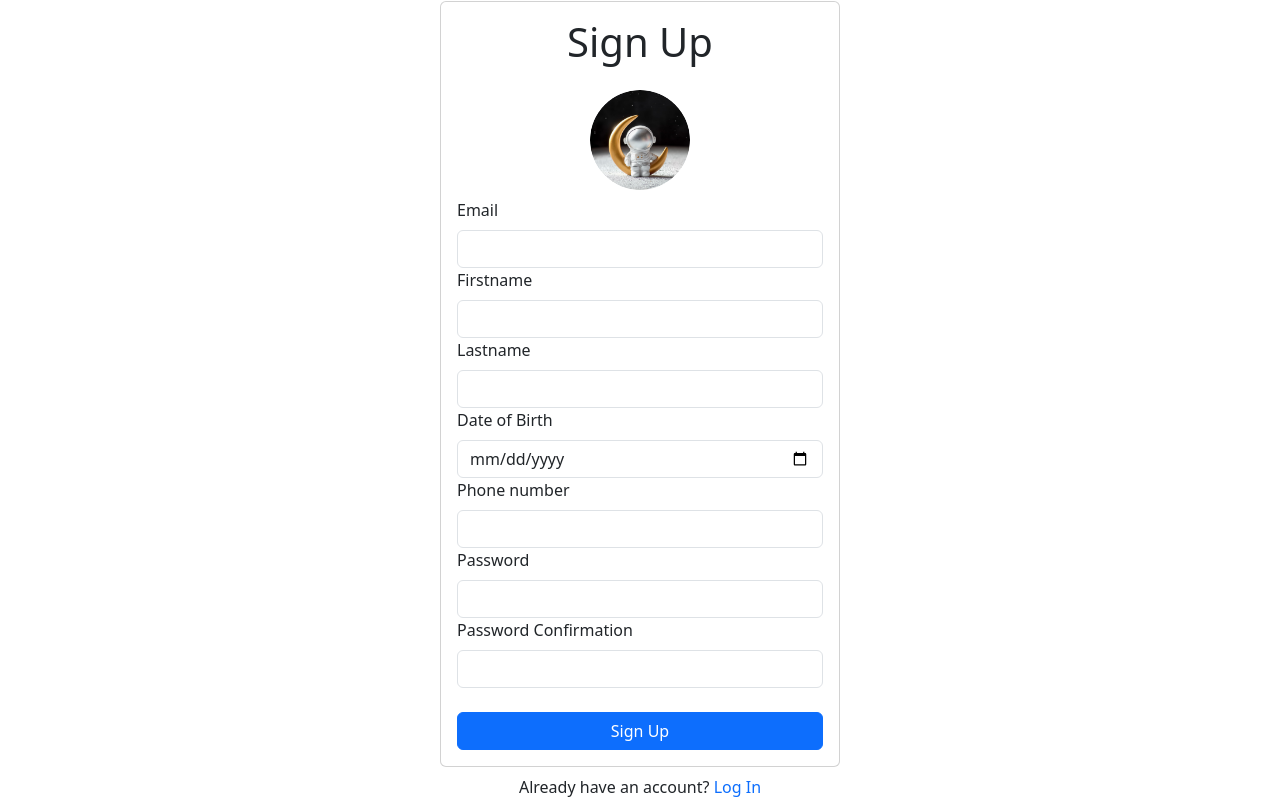
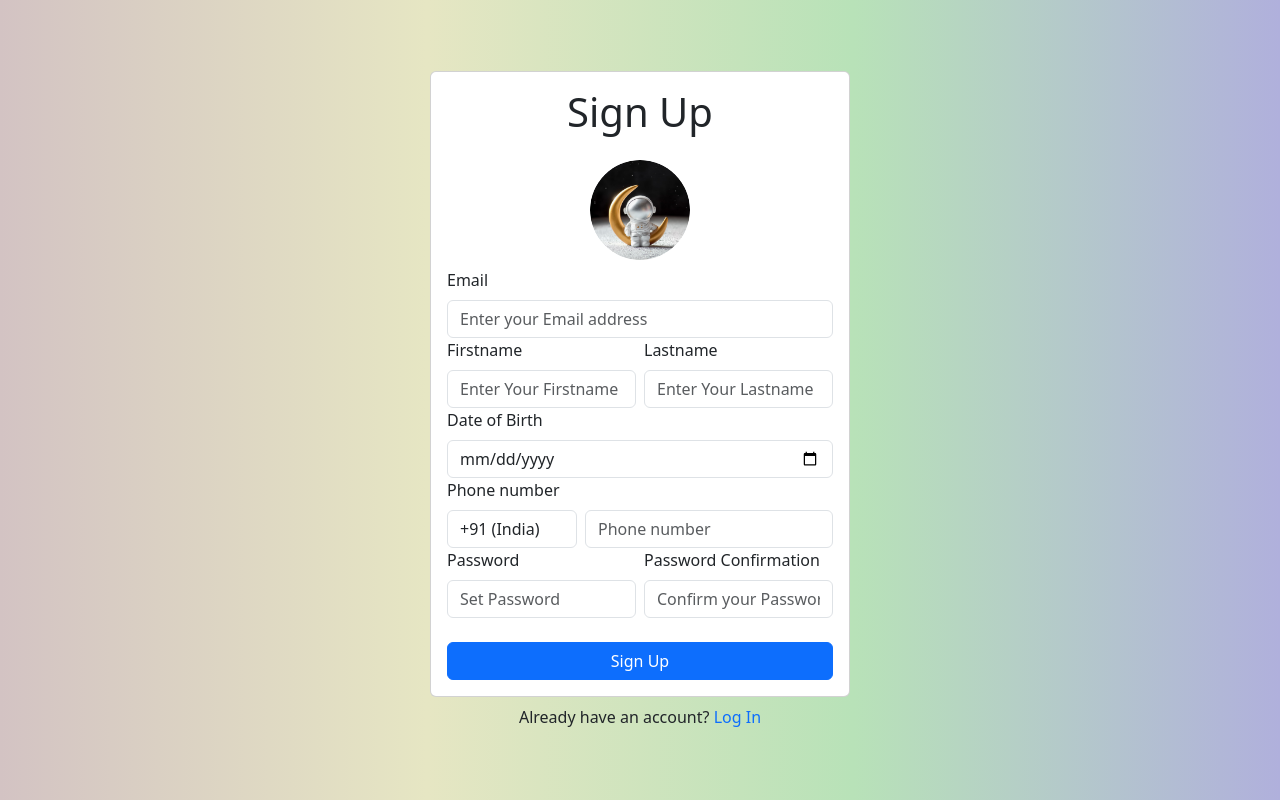
Before and after one commit to Thirumeni2811/Profile-Firebase, a React (Create React App) app: page /signup in a window 1280 px wide. Built offline with nearby package versions, Linux system fonts and the light colour scheme; no server answers.

Commit message:
features added

```diff
--- /dev/null
+++ b/public/index.css
@@ -0,0 +1,3 @@
+#root {
+    background: linear-gradient(to right, rgb(211, 195, 195), rgb(230, 230, 195), rgb(184, 226, 184), rgb(176, 176, 220));
+}
--- a/public/index.html
+++ b/public/index.html
@@ -9,6 +9,7 @@
       name="description"
       content="Web site created using create-react-app"
     />
+    <link rel="stylesheet" href="index.css" />
     <link rel="apple-touch-icon" href="%PUBLIC_URL%/logo192.png" />
     <!--
       manifest.json provides metadata used when your web app is installed on a
--- a/src/Components/App.js
+++ b/src/Components/App.js
@@ -15,7 +15,7 @@ function App() {
       className="d-flex align-items-center justify-content-center"
       style={{ minHeight: "100vh" }}
     >
-      <div className="w-100" style={{ maxWidth: "400px" }}>
+      <div className="w-100" style={{ maxWidth: "420px" }}>
         <BrowserRouter>
             <Routes>
                 <Route path="/" element={<Profile />} />
--- a/src/Components/ForgotPassword.js
+++ b/src/Components/ForgotPassword.js
@@ -25,9 +25,12 @@ const ForgotPassword = () => {
         }
       );
     }catch(error){
+      toast.error("Failed to send reset email: " + error.message, {
+        position: "bottom-center"
+      });
       console.log(error.message)
     }finally{
-      setLoading(true)
+      setLoading(false)
     }
 
   }
--- a/src/Components/Signup.js
+++ b/src/Components/Signup.js
@@ -6,16 +6,40 @@ import { auth, db } from '../firebase';
 import { setDoc, doc } from 'firebase/firestore';
 import { toast } from 'react-toastify';
 import ProfilePic from '../ProfilePic.png'
+
 const Signup = () => {
   const [Firstname, setFirstname] = useState("");
   const [Lastname, setLastname] = useState("");
   const [DateofBirth, setDateofBirth] = useState("");
+  const [CountryCode, setCountryCode] = useState("+91")
   const [Phoneno, setPhoneNo] = useState("");
   const [Email, setEmail] = useState("");
   const [Password, setPassword] = useState("");
   const [ConfirmPassword, setConfirmPassword] = useState("");
   const [loading, setLoading] = useState(false);
   const navigate = useNavigate();
+  const currentDate = new Date().toISOString().split('T')[0];
+
+  // Function to generate random password
+  const generatePassword = () => {
+    const characters = 'ABCDEFGHIJKLMNOPQRSTUVWXYZabcdefghijklmnopqrstuvwxyz0123456789!@#$%^&*()_+';
+    let generatedPassword = '';
+    const passwordLength = Math.floor(Math.random() * (16 - 8 + 1)) + 8;
+    for (let i = 0; i < passwordLength; i++) {
+      generatedPassword += characters.charAt(Math.floor(Math.random() * characters.length));
+    }
+    const isValidPasswordGenerate = /^(?=.*[0-9])(?=.*[a-z])(?=.*[A-Z])(?=.*\W)(?!.* ).{8,16}$/.test(generatedPassword);
+    if (isValidPasswordGenerate) {
+      toast(
+        `Generated Password: ${generatedPassword}` , {
+          duration: 6000,
+          position:"top-center"
+        })
+    } else {
+      generatePassword();
+    }
+  };
+
 
   const handleSubmit = async (e) => {
     e.preventDefault();
@@ -24,6 +48,53 @@ const Signup = () => {
       toast.error("Passwords do not match", {
         position: "bottom-center"
       });
+      return;
+    }
+
+    //Check valid mobile number
+    let isValidPhone = false;
+    switch (CountryCode) {
+      case "+1": // USA
+        isValidPhone = /^\(\d{3}\) \d{3}-\d{4}$/.test(Phoneno);
+        break;
+      case "+44": // UK
+        isValidPhone = /^(?:\d{5}|\d{4} \d{6}|\d{5} \d{5}|\d{4} \d{4} \d{2})$/.test(Phoneno);
+        break;
+      case "+91": // India
+        isValidPhone = /^[6-9]\d{9}$/.test(Phoneno);
+        break;
+      case "+81": // Japan
+        isValidPhone = /^\d{3}-\d{4}-\d{4}$/.test(Phoneno);
+        break;
+      case "+61": // Australia
+        isValidPhone = /^(\(0[2-9]\)|0[2-9])\d{8}$/.test(Phoneno);
+        break;
+      default:
+        break;
+    }
+
+    if (!isValidPhone) {
+      toast.error("Please enter a valid phone number for the selected country", {
+        position: "bottom-center"
+      });
+      return;
+    }
+
+    //Check valid password
+    const isValidPassword = /^(?=.*[0-9])(?=.*[a-z])(?=.*[A-Z])(?=.*\W)(?!.* ).{8,16}$/.test(Password)
+    if (!isValidPassword) {
+      toast.error("The password must contain at least one digit (1-9), one uppercase letter, one lowercase letter, one special character, and be 8-16 characters long.", {
+        position: "bottom-center"
+      });
+      return;
+    }
+
+    //Check valid email address
+    const isEmail = /^[a-zA-Z0-9._%+-]+@[a-zA-Z0-9.-]+\.[a-zA-Z]{2,}$/.test(Email)
+    if (!isEmail) {
+      toast.error("Invalid Email address ", {
+        position: "bottom-center"
+      })
       return;
     }
 
@@ -37,6 +108,7 @@ const Signup = () => {
           Firstname: Firstname,
           Lastname: Lastname,
           DateofBirth: DateofBirth,
+          CountryCode: CountryCode,
           Phoneno: Phoneno,
           displayName: `${Firstname} ${Lastname}`,
           Photo: user.photoURL || ProfilePic
@@ -77,14 +149,18 @@ const Signup = () => {
                 type="email"
                 value={Email}
                 onChange={(e) => setEmail(e.target.value)}
+                placeholder='Enter your Email address'
                 required
               />
             </Form.Group>
+            <div className='d-flex align-items-center justify-content-center gap-2'>
               <Form.Group id="Firstname">
                 <Form.Label>Firstname</Form.Label>
                 <Form.Control
                   type="text"
                   value={Firstname}
+                  placeholder='Enter your Firstname'
+                  style={{ textTransform: 'capitalize' }}
                   onChange={(e) => setFirstname(e.target.value)}
                   required
                 />
@@ -94,34 +170,57 @@ const Signup = () => {
                 <Form.Control
                   type="text"
                   value={Lastname}
+                  placeholder='Enter your Lastname'
+                  style={{ textTransform: 'capitalize' }}
                   onChange={(e) => setLastname(e.target.value)}
                   required
                 />
               </Form.Group>
+            </div>
             <Form.Group id="DateofBirth">
               <Form.Label>Date of Birth</Form.Label>
               <Form.Control
                 type="date"
                 value={DateofBirth}
                 onChange={(e) => setDateofBirth(e.target.value)}
+                max={currentDate}
                 required
               />
             </Form.Group>
             <Form.Group id="Phoneno">
               <Form.Label>Phone number</Form.Label>
+              <div className='d-flex gap-2'>
+                <Form.Control
+                  style={{ width: "130px", cursor: "pointer" }}
+                  as="select"
+                  value={CountryCode}
+                  onChange={(e) => setCountryCode(e.target.value)}
+                  required
+                >
+                  <option value="+1">+1 (USA)</option>
+                  <option value="+44">+44 (UK)</option>
+                  <option value="+91">+91 (India)</option>
+                  <option value="+81">+81 (Japan)</option>
+                  <option value="+61">+61 (Australia)</option>
+                </Form.Control>
                 <Form.Control
                   type="text"
                   value={Phoneno}
                   onChange={(e) => setPhoneNo(e.target.value)}
                   required
+                  placeholder="Phone number"
                 />
+              </div>
             </Form.Group>
+            <div className='d-flex align-items-center justify-content-center gap-2'>
               <Form.Group id="Password">
                 <Form.Label>Password</Form.Label>
                 <Form.Control
                   type="password"
                   value={Password}
+                  placeholder='Set Password'
                   onChange={(e) => setPassword(e.target.value)}
+                  onClick={generatePassword}
                   required
                 />
               </Form.Group>
@@ -130,10 +229,12 @@ const Signup = () => {
                 <Form.Control
                   type="password"
                   value={ConfirmPassword}
+                  placeholder='Confirm your Password'
                   onChange={(e) => setConfirmPassword(e.target.value)}
                   required
                 />
               </Form.Group>
+            </div>
             <Button disabled={loading} className="w-100 mt-4" type="submit">
               Sign Up
             </Button>
--- a/src/Components/UpdateProfile.js
+++ b/src/Components/UpdateProfile.js
@@ -11,12 +11,14 @@ const UpdateProfile = () => {
   const [Firstname, setFirstname] = useState("");
   const [Lastname, setLastname] = useState("");
   const [DateofBirth, setDateofBirth] = useState("");
+  const [CountryCode, setCountryCode] = useState("+91")
   const [Phoneno, setPhoneNo] = useState("");
   const [Email, setEmail] = useState("");
   const [Photo, setPhoto] = useState("");
   const [currentUser, setCurrentUser] = useState({});
   const [loading, setLoading] = useState(false);
   const navigate = useNavigate();
+  const currentDate = new Date().toISOString().split('T')[0]
 
   useEffect(() => {
     const user = auth.currentUser;
@@ -39,6 +41,7 @@ const UpdateProfile = () => {
           setFirstname(userData.Firstname || '');
           setLastname(userData.Lastname || '');
           setDateofBirth(userData.DateofBirth || '');
+          setCountryCode(userData.CountryCode || '');
           setPhoneNo(userData.Phoneno || '');
           setPhoto(userData.Photo || '');
         } else {
@@ -52,6 +55,44 @@ const UpdateProfile = () => {
 
   const handleSubmit = async (e) => {
     e.preventDefault();
+
+    //check the valid mobile number
+    let isValidPhone = false;
+    switch (CountryCode) {
+      case "+1": // USA
+        isValidPhone = /^\(\d{3}\) \d{3}-\d{4}$/.test(Phoneno);
+        break;
+      case "+44": // UK
+        isValidPhone = /^(?:\d{5}|\d{4} \d{6}|\d{5} \d{5}|\d{4} \d{4} \d{2})$/.test(Phoneno);
+        break;
+      case "+91": // India
+        isValidPhone = /^[6-9]\d{9}$/.test(Phoneno);
+        break;
+      case "+81": // Japan
+        isValidPhone = /^\d{3}-\d{4}-\d{4}$/.test(Phoneno);
+        break;
+      case "+61": // Australia
+        isValidPhone = /^(\(0[2-9]\)|0[2-9])\d{8}$/.test(Phoneno);
+        break;
+      default:
+        break;
+    }
+
+    if (!isValidPhone) {
+      toast.error("Please enter a valid phone number for the selected country", {
+        position: "bottom-center"
+      });
+      return;
+    }
+
+    //check it all required fields are filled
+    if (!Firstname || !Lastname || !DateofBirth || !Phoneno) {
+      toast.error("Please fill in all required fields", {
+        position: "bottom-center"
+      });
+      return;
+    }
+
 
     try {
       setLoading(true);
@@ -72,6 +113,7 @@ const UpdateProfile = () => {
           Firstname: Firstname,
           Lastname: Lastname,
           DateofBirth: DateofBirth,
+          CountryCode: CountryCode ,
           Phoneno: Phoneno,
           displayName: `${Firstname} ${Lastname}`,
           Photo: photoURL
@@ -109,7 +151,7 @@ const UpdateProfile = () => {
                 <img
                   src={Photo}
                   value={Photo}
-                  alt="Profile Preview"
+                  alt="Loading..."
                   style={{ width: '100px', height: '100px', borderRadius: '50%' }}
                 />
               </div>
@@ -154,17 +196,34 @@ const UpdateProfile = () => {
                 type="date"
                 value={DateofBirth}
                 onChange={(e) => setDateofBirth(e.target.value)}
+                max={currentDate}
                 required
               />
             </Form.Group>
             <Form.Group id="Phoneno">
                 <Form.Label>Phone number</Form.Label>
+                <div className='d-flex gap-2'>
+                  <Form.Control
+                    style={{width: "130px" , cursor: "pointer"}}
+                    as="select"
+                    value={CountryCode}
+                    onChange={(e) => setCountryCode(e.target.value)}
+                    required
+                  >
+                    <option value="+1">+1 (USA)</option>
+                    <option value="+44">+44 (UK)</option>
+                    <option value="+91">+91 (India)</option>
+                    <option value="+81">+81 (Japan)</option>
+                    <option value="+61">+61 (Australia)</option>
+                  </Form.Control>
                   <Form.Control
                     type="text"
                     value={Phoneno}
                     onChange={(e) => setPhoneNo(e.target.value)}
                     required
+                    placeholder="Phone number"
                   />
+                </div>
               </Form.Group>
           </Form>
         </Card.Body>
--- a/src/Components/ViewProfile.js
+++ b/src/Components/ViewProfile.js
@@ -7,7 +7,6 @@ import { db, auth } from '../firebase';
 const ViewProfile = () => {
   const [currentUser, setCurrentUser] = useState("");
   const navigate = useNavigate();
-
   useEffect(() => {
     const fetchUserData = async () => {
       const user = auth.currentUser;
@@ -46,7 +45,7 @@ const ViewProfile = () => {
                 <img
                   src={currentUser.Photo}
                   value={currentUser.Photo}
-                  alt="Profile Preview"
+                  alt="Loading..."
                   style={{ width: '100px', height: '100px', borderRadius: '50%' }}
                 />
               </div>
@@ -77,11 +76,18 @@ const ViewProfile = () => {
             </Form.Group>
             <Form.Group id="Phoneno">
               <Form.Label>Phone number</Form.Label>
-              <Form.Control
-                type="text"
-                value={currentUser.Phoneno || ""}
-                readOnly
-              />
+              <div className='d-flex gap-2'>
+                <Form.Control
+                  style={{width: "50px" , cursor: "pointer"}}
+                  value={currentUser.CountryCode || ""}
+                  readOnly
+                />
+                <Form.Control
+                  type="text"
+                  value={currentUser.Phoneno || ""}
+                  readOnly
+                />
+              </div>
             </Form.Group>
             <Form.Group id="Email">
               <Form.Label>Email</Form.Label>
--- a/src/index.js
+++ b/src/index.js
@@ -3,7 +3,6 @@ import ReactDOM from 'react-dom/client';
 import App from './Components/App';
 import 'bootstrap/dist/css/bootstrap.min.css'
 import 'react-toastify/dist/ReactToastify.css';
-
 const root = ReactDOM.createRoot(document.getElementById('root'));
 root.render(
   <React.StrictMode>
```
Lines whose indentation alone changed are shown as unchanged.
